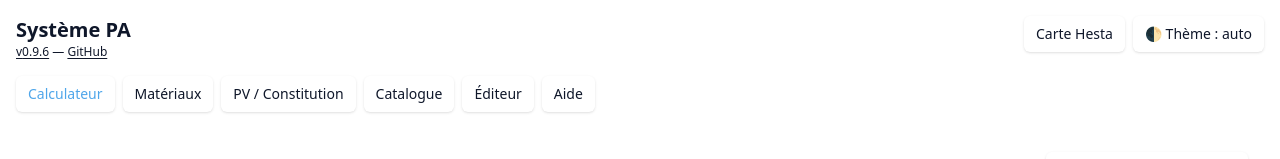
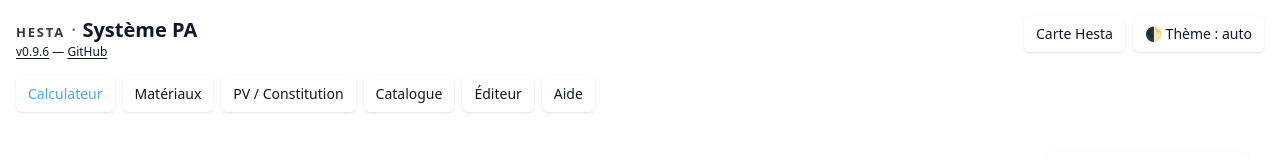
Before and after one commit to Daneisra/Armures-d100-Hesta, a React (Vite) app: page / in a window 1280 px wide. Shown: the top 159 px of the page. Built offline with nearby package versions, Linux system fonts and the light colour scheme.

Commit message:
feat(identity): ajouter la signature Hesta au Systeme PA

```diff
--- a/src/App.tsx
+++ b/src/App.tsx
@@ -44,7 +44,7 @@ return (
           <div className="flex flex-col gap-2 sm:flex-row sm:items-start sm:justify-between">
             <div>
               <h1 className="text-xl font-bold">
-                <Link to="/">Système PA</Link>
+                <Link to="/"><span className="hesta-wordmark">HESTA</span><span className="hesta-divider" aria-hidden="true">·</span>Système PA</Link>
               </h1>
               <p className="text-xs text-muted-foreground">
                 <Link className="underline underline-offset-2 hover:no-underline" to="/changelog" title="Voir le journal des versions">
--- a/src/index.css
+++ b/src/index.css
@@ -71,6 +71,19 @@ body {
 
 .mobile-nav {
   padding-bottom: max(0.5rem, env(safe-area-inset-bottom));
+}
+
+.hesta-wordmark {
+  font-size: 0.65em;
+  font-weight: 800;
+  letter-spacing: 0.14em;
+  opacity: 0.85;
+}
+
+.hesta-divider {
+  margin-inline: 0.3em;
+  font-weight: 400;
+  opacity: 0.6;
 }
 
 /* Primitives */
```
